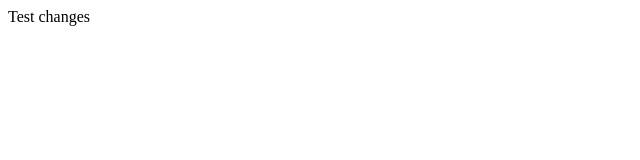
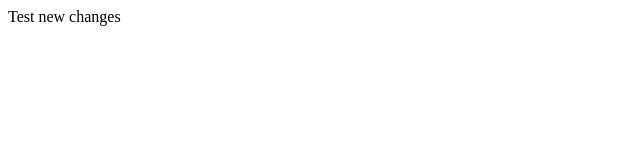
Before and after one commit to boarderjen06/jen-test-repo, a plain HTML site: page index.html in a window 1280 px wide. Shown: the full height of the page, 0-640 px from the left. Drawn offline with Linux system fonts and the light colour scheme.

Commit message:
committing changes

```diff
--- a/index.html
+++ b/index.html
@@ -3,6 +3,6 @@
 	<title>GitHub Class</title>
 </head>
 <body>
-Test changes
+<p>Test new changes</p>
 </body>
 </html>
```
